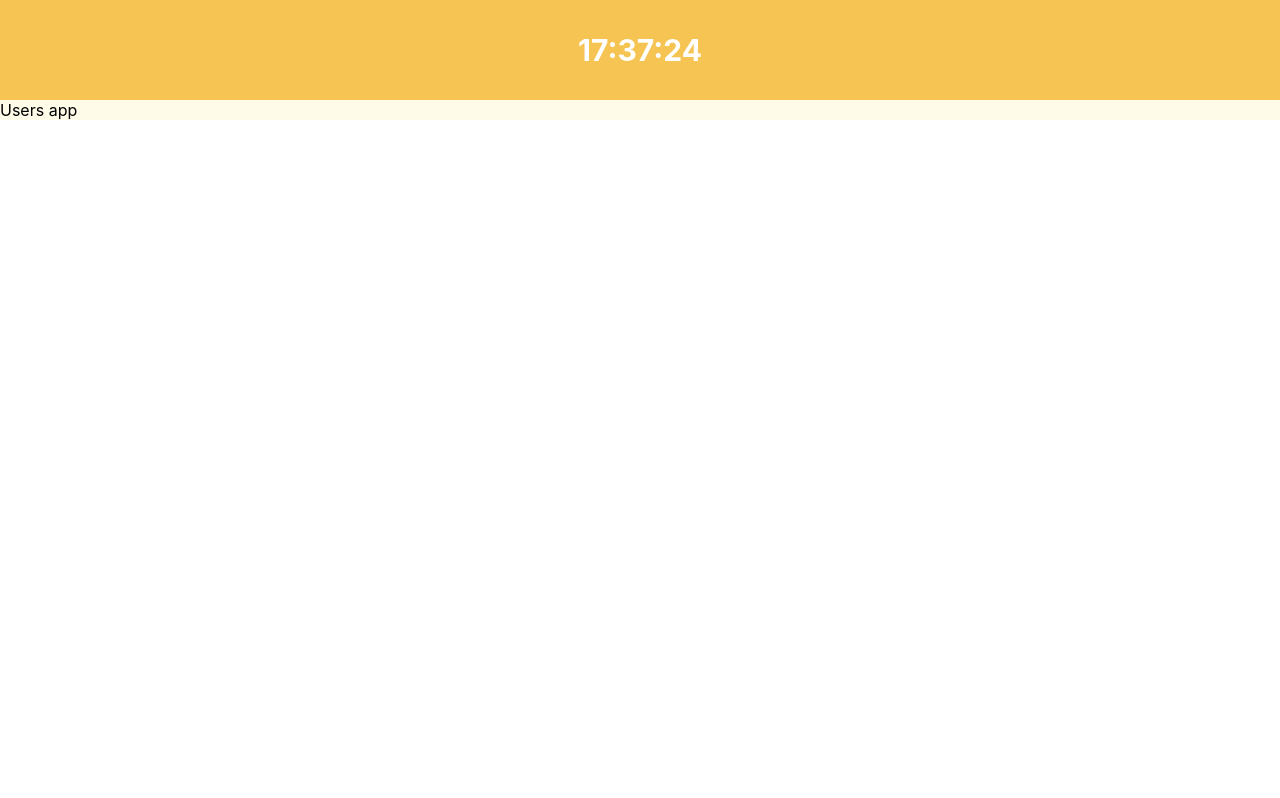
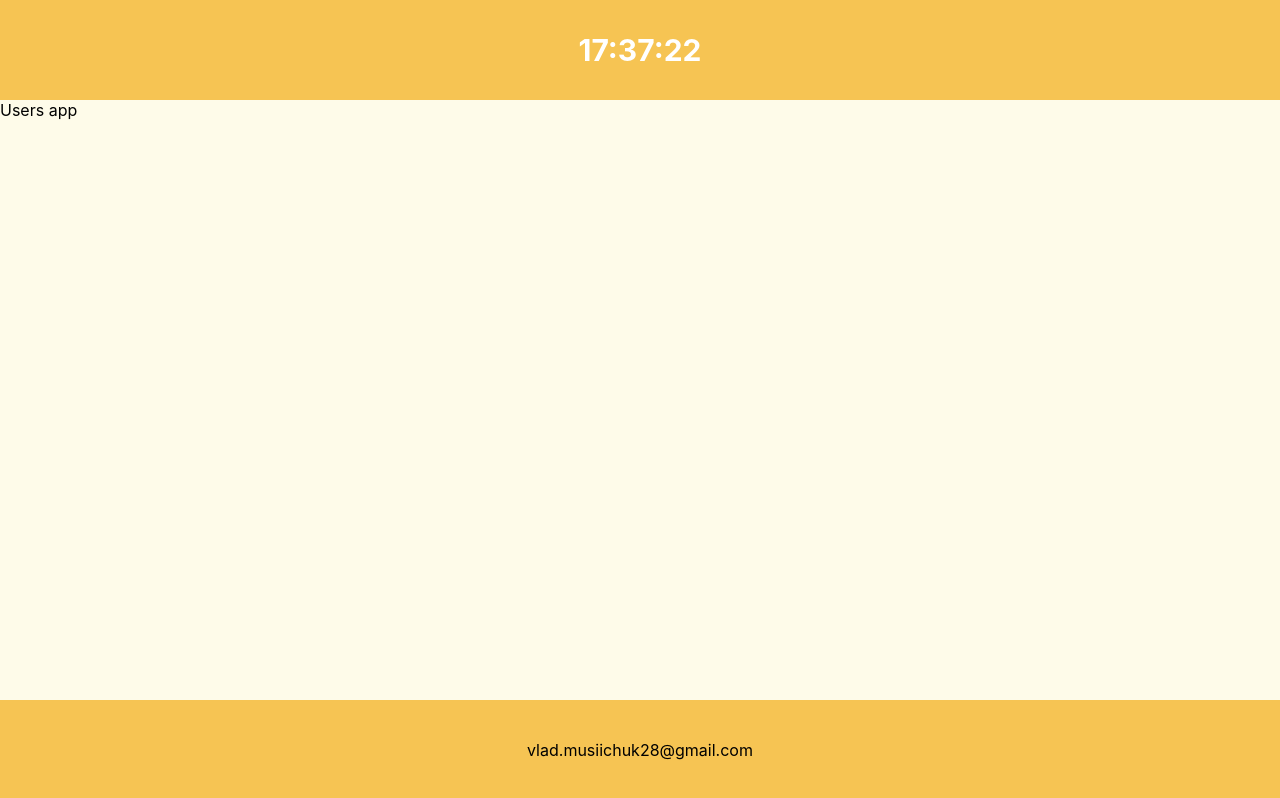
Before and after one commit to vladik280699/users-app, a React (Create React App) app: page / in a window 1280 px wide. Built offline with nearby package versions, Linux system fonts and the light colour scheme.

Commit message:
add footer

```diff
--- a/src/App.js
+++ b/src/App.js
@@ -1,12 +1,16 @@
 import React from 'react'
 
 import Header from './components/Header/Header'
+import Footer from './components/Footer/Footer'
 import './App.scss'
 
 function App() {
   return <div className="App">
     <Header/>
-    Users app
+    <div className="Content">
+      Users app
+    </div>
+    <Footer/>
   </div>
 }
 
--- a/src/App.scss
+++ b/src/App.scss
@@ -1,3 +1,9 @@
 .App {
   background: #fefbe9;
 }
+
+.Content {
+  width: 100%;
+  height: calc(100vh - 200px);
+  overflow: auto;
+}
--- /dev/null
+++ b/src/components/Footer/Footer.jsx
@@ -0,0 +1,13 @@
+import React from 'react'
+
+import './Footer.scss'
+
+const Footer = () => {
+  return (
+    <footer className="Footer">
+      vlad.musiichuk28@gmail.com
+    </footer>
+  )
+}
+
+export default Footer
--- /dev/null
+++ b/src/components/Footer/Footer.scss
@@ -0,0 +1,8 @@
+.Footer {
+  height: 100px;
+  width: 100%;
+  background: #f6c453;
+  display: flex;
+  justify-content: space-around;
+  align-items: center;
+}
```
